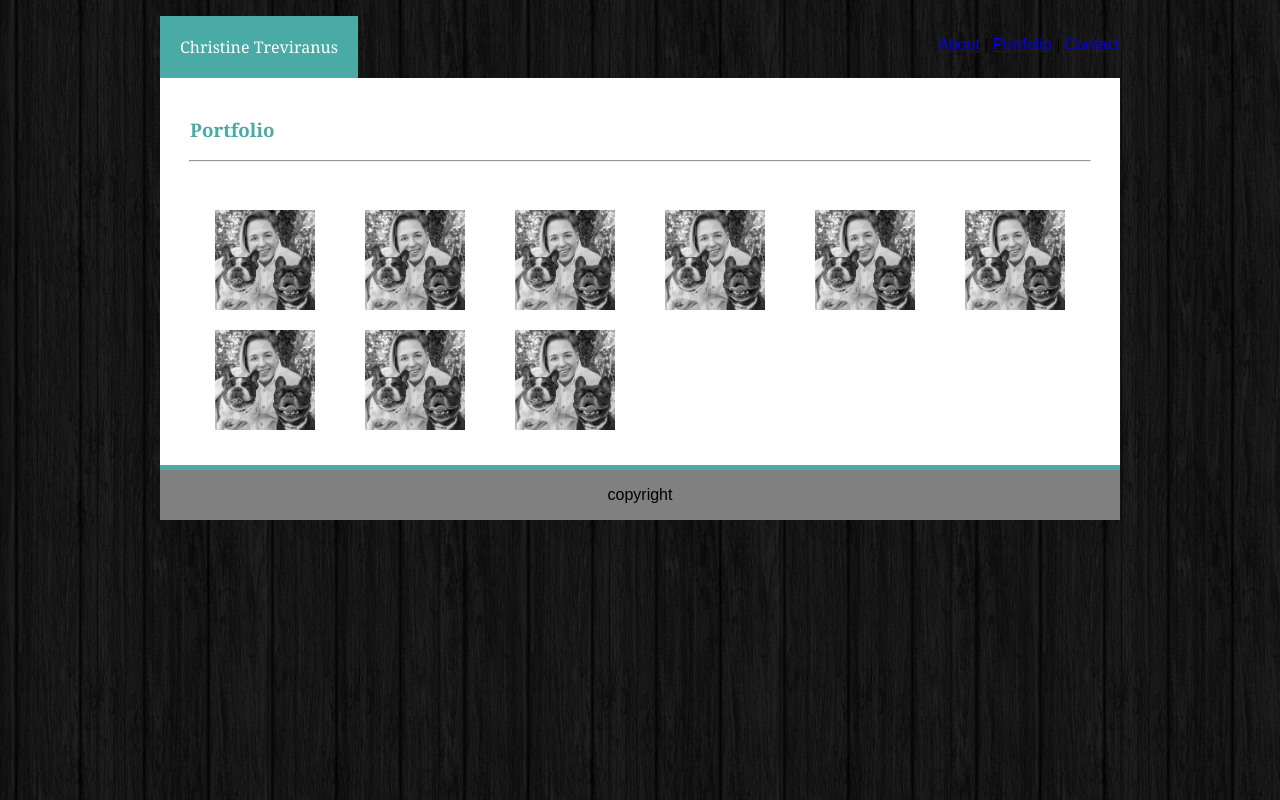
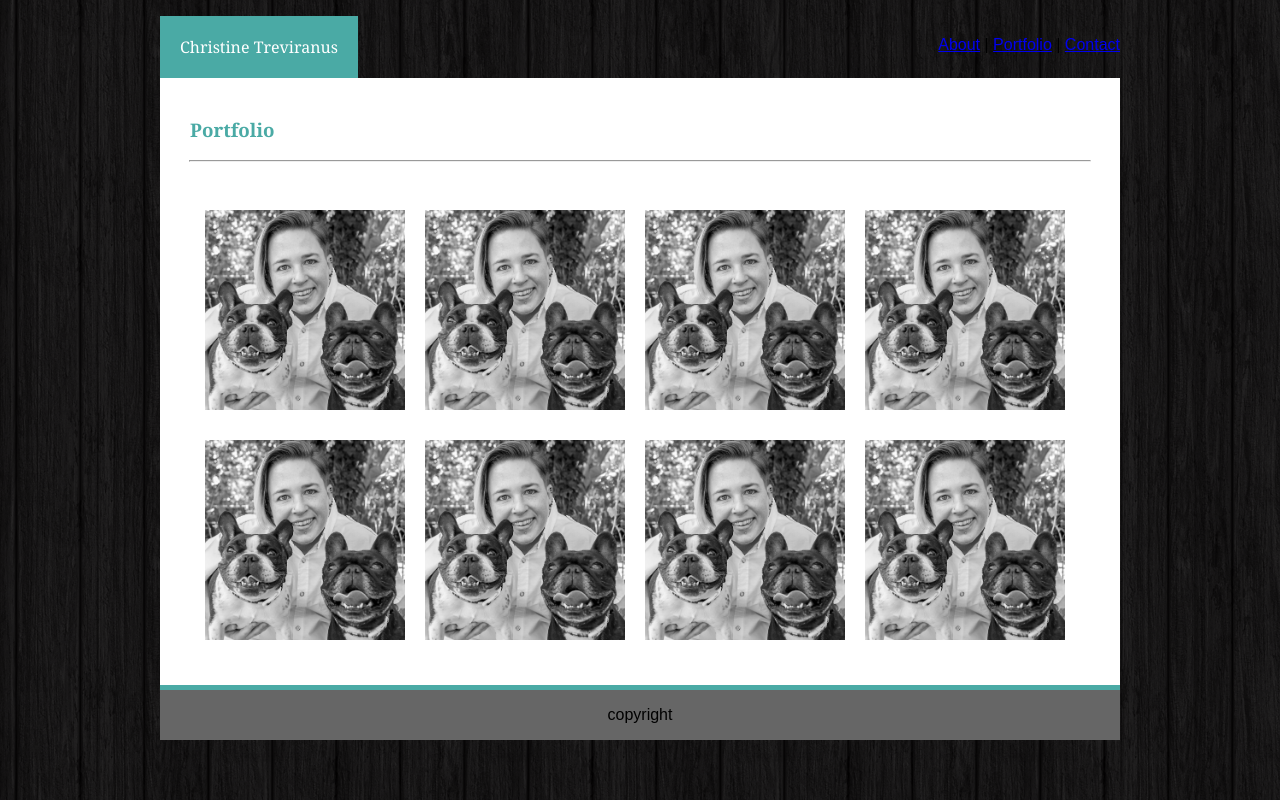
Before and after one commit to christytreviranus/Basic-Portfolio, a plain HTML site: page portfolio.html in a window 1280 px wide. Drawn offline with Linux system fonts and the light colour scheme.

Commit message:
style changes

```diff
--- a/assets/css/style.css
+++ b/assets/css/style.css
@@ -34,12 +34,13 @@ footer {
     border-top: 5px solid #4aaaa5;
     width: 960px;
     height: 50px;
-    background: grey;
+    background: #666666;
     text-align: center;
 }
 
 hr {
     max-width: 900px;
+    color: #666666;
 }
 
 h3 {
@@ -50,9 +51,12 @@ h3 {
 }
 
 #meimg {
-    padding-left: 30px;
     float: left;
-    margin: 20px 20px 0px 0px;
+    margin: 20px 20px 10px 0px;
+    position: relative;
+    top: 0px;
+    bottom: 30px;
+    left: 20px;
 }
 
 .about-text {
--- a/portfolio.html
+++ b/portfolio.html
@@ -21,15 +21,14 @@
         <h3>Portfolio</h3>
         <hr>
         <div class="image-grid">
-            <img id="meimg" src="/assets/images/me_bw.jpg" width="100px" height="100px">
-            <img id="meimg" src="/assets/images/me_bw.jpg" width="100px" height="100px">
-            <img id="meimg" src="/assets/images/me_bw.jpg" width="100px" height="100px">
-            <img id="meimg" src="/assets/images/me_bw.jpg" width="100px" height="100px">
-            <img id="meimg" src="/assets/images/me_bw.jpg" width="100px" height="100px">
-            <img id="meimg" src="/assets/images/me_bw.jpg" width="100px" height="100px">
-            <img id="meimg" src="/assets/images/me_bw.jpg" width="100px" height="100px">
-            <img id="meimg" src="/assets/images/me_bw.jpg" width="100px" height="100px">
-            <img id="meimg" src="/assets/images/me_bw.jpg" width="100px" height="100px">
+            <img id="meimg" src="/assets/images/me_bw.jpg" width="200px" height="200px">
+            <img id="meimg" src="/assets/images/me_bw.jpg" width="200px" height="200px">
+            <img id="meimg" src="/assets/images/me_bw.jpg" width="200px" height="200px">
+            <img id="meimg" src="/assets/images/me_bw.jpg" width="200px" height="200px">
+            <img id="meimg" src="/assets/images/me_bw.jpg" width="200px" height="200px">
+            <img id="meimg" src="/assets/images/me_bw.jpg" width="200px" height="200px">
+            <img id="meimg" src="/assets/images/me_bw.jpg" width="200px" height="200px">
+            <img id="meimg" src="/assets/images/me_bw.jpg" width="200px" height="200px">
         </div>
     </div>
 
```
